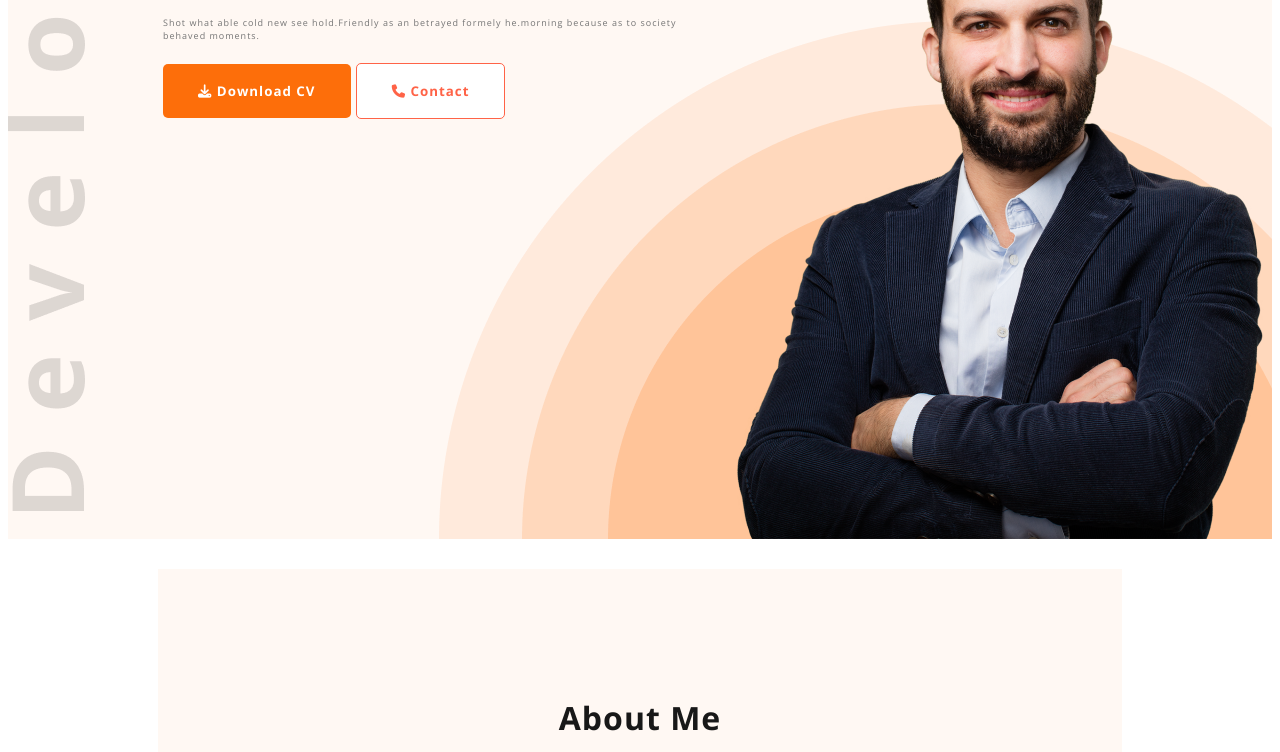
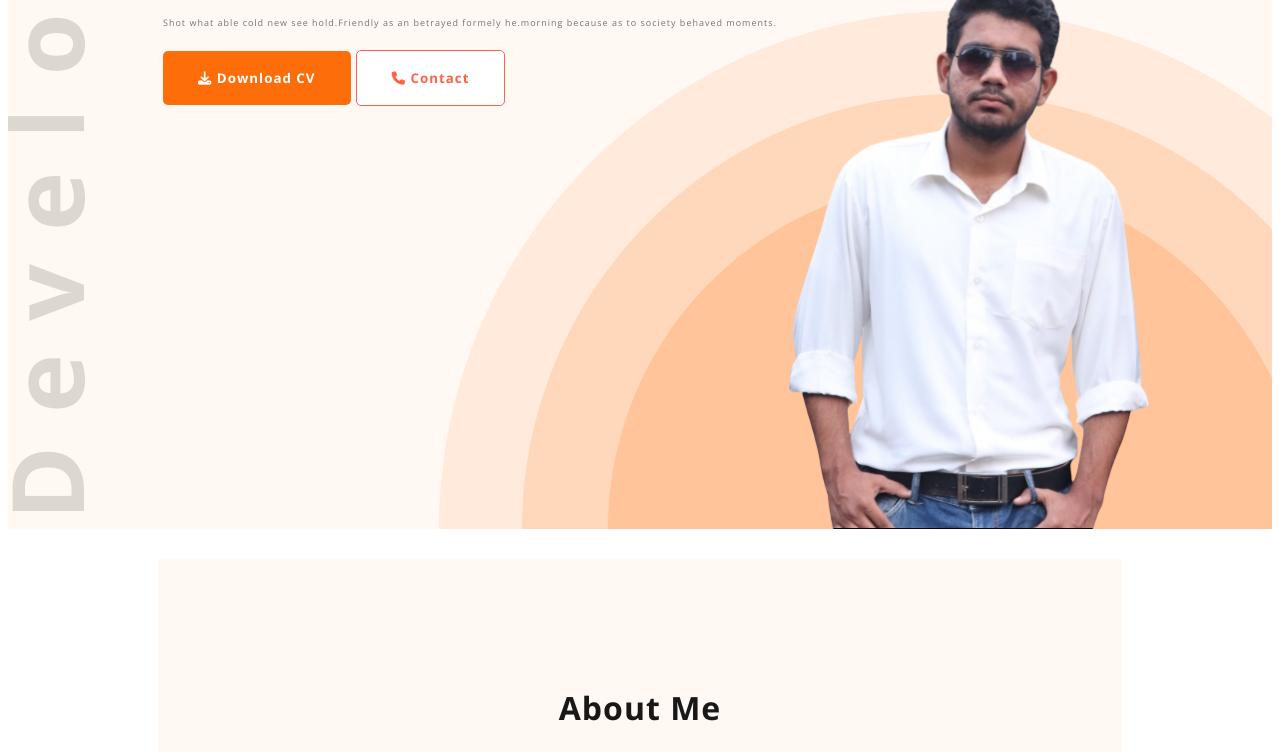
Before and after one commit to tur-cse-pust-210126/A-3-Portfolio-, a plain HTML site: page index.html in a window 1280 px wide. Shown: the part 260-1012 px from the top of the page. Drawn offline with nearby package versions, Linux system fonts and the light colour scheme.

Commit message:
image changed

```diff
--- a/index.html
+++ b/index.html
@@ -38,7 +38,7 @@
 
          </div>
          <!-- <img src="images/header_bg.png" alt="Not found"> -->
-         <img src="images/hardy.png" alt="not found">
+         <img src="images/IMG_8777-removebg.png"height="666px"width="374px" alt="not found">
     </div>
 
 </section>
```
Also changed, not shown: images/IMG_8777-removebg.png (added).
